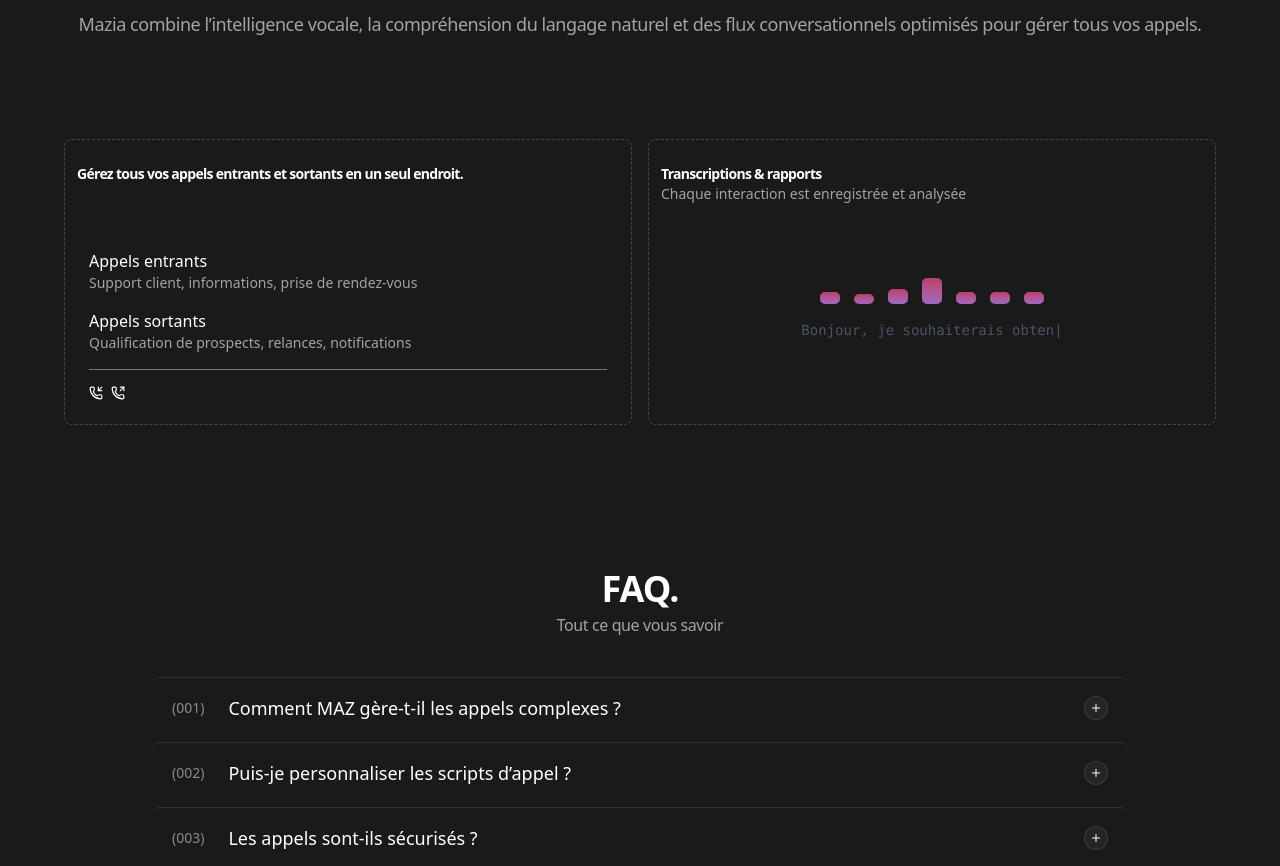
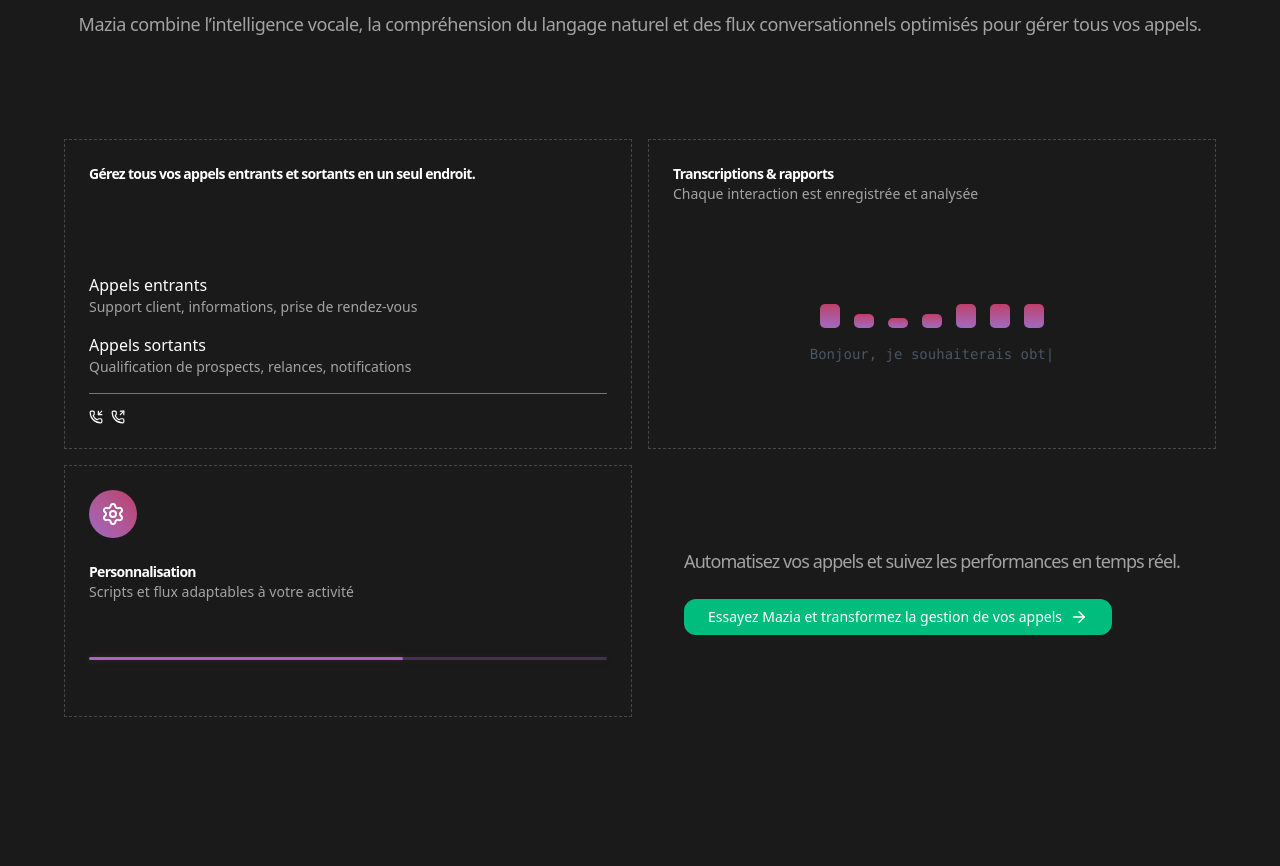
Before and after one commit to Itsnotxarwa/maziaapp, a React (Vite) app: page / in a window 1280 px wide. Shown: the part 1900-2766 px from the top of the page. Built offline with nearby package versions, Linux system fonts and the light colour scheme.

Commit message:
update features section

```diff
--- a/src/HomeComponents/FeaturesSection.jsx
+++ b/src/HomeComponents/FeaturesSection.jsx
@@ -1,4 +1,4 @@
-import { PhoneIncoming, PhoneOutgoing } from "lucide-react";
+import { ArrowRight, PhoneIncoming, PhoneOutgoing, Settings } from "lucide-react";
 import TranscriptionCardVisual from "../components/TranscriptionCardVisual";
 
 
@@ -16,7 +16,7 @@
                                 </div>
                             </div>
                             <div className="flex-1 grid lg:grid-cols-2 md:grid-cols-2 gap-4">
-                                    <div className="border border-white/20 rounded-lg border-dashed group flex flex-col justify-between space-x-6 text-left p-6">
+                                    <div className="border border-white/20 border-dashed group flex flex-col justify-between space-y-6 text-left p-6">
                                         <div className="w-full">
                                             <h3 className="text-sm text-white font-semibold tracking-tighter">Gérez tous vos appels entrants et sortants en un seul endroit.</h3>
                                         </div>
@@ -35,7 +35,7 @@
                                             </div>
                                         </div>
                                     </div>
-                                    <div className="max-w-3xl border border-white/20 rounded-lg border-dashed group flex flex-col space-x-6 text-left p-6">
+                                    <div className="max-w-3xl border border-white/20 border-dashed group flex flex-col space-y-6 text-left p-6">
                                         <div className="w-full">
                                             <h3 className="text-sm text-white font-semibold tracking-tighter">Transcriptions & rapports</h3>
                                             <p className="text-white/60 text-sm leading-snug">
@@ -44,6 +44,34 @@
                                         </div>
                                             <TranscriptionCardVisual />
                                     </div>
+                                    <div className="max-w-3xl border border-white/20 border-dashed group flex flex-col space-y-6 items-start text-left p-6">
+                                    <div className="w-full">
+                                        <div className="flex items-center justify-center bg-linear-to-tr w-12 h-12 from-[#A068C1] to-[#BD3E69] rounded-full p-0.5">
+                                                <Settings />
+                                        </div>
+                                    </div>
+                                        <div className="w-full">
+                                            <h3 className="text-sm text-white font-semibold tracking-tighter">Personnalisation</h3>
+                                            <p className="text-white/60 text-sm leading-snug">
+                                                Scripts et flux adaptables à votre activité
+                                            </p>
+                                        </div>
+                                        <div className=" w-full">
+                                            <div className="loader">
+                                                <div className="line" /></div>
+                                            </div>
+                                    </div>
+                                    <div className="max-w-3xl mx-auto flex flex-col items-start justify-center text-left space-y-6 h-full">
+                                        <div className="space-y-4">
+                                            <p className="text-lg text-white/60 max-w-2xl tracking-tighter">Automatisez vos appels et suivez les performances en temps réel.</p>
+                                        </div>
+                                        <div>
+                                            <a href="" className="group flex items-center justify-center gap-2 bg-emerald-500 hover:bg-emerald-600 text-white px-6 py-2 rounded-xl font-medium transition-all text-sm cursor-pointer">
+                                                Essayez Mazia et transformez la gestion de vos appels
+                                                <ArrowRight size={18} className="transition duration-300 group-hover:translate-x-2" />
+                                            </a>
+                                        </div>
+                                    </div>
                             </div>
                 </div>
             </section>
--- a/src/index.css
+++ b/src/index.css
@@ -226,3 +226,86 @@
     height: 10px;
   }
 }
+.loader {
+  --main-size: 4em;
+  --text-color: #A068C1;
+  --shine-color: #BD3E6940;
+  --shadow-color: #aaaaaa;
+  display: flex;
+  justify-content: center;
+  align-items: center;
+  overflow: hidden;
+  user-select: none;
+  position: relative;
+  font-size: var(--main-size);
+  font-weight: 900;
+  text-transform: uppercase;
+  color: var(--text-color);
+  width: 100%;
+  height: 100%;
+  filter: drop-shadow(0 0 0.05em var(--shine-color));
+}
+
+
+.loader .line {
+  position: relative;
+  display: flex;
+  align-items: center;
+  justify-content: center;
+  overflow: hidden;
+  height: 0.05em;
+  width: 100%;
+  margin-top: 0.5em;
+  margin-bottom: 0.5em;
+  border-radius: 0.05em;
+}
+
+.loader .line::before {
+  content: "";
+  position: absolute;
+  height: 100%;
+  width: 100%;
+  background-color: var(--text-color);
+  opacity: 0.3;
+}
+
+.loader .line::after {
+  content: "";
+  position: absolute;
+  height: 100%;
+  width: 100%;
+  background-color: var(--text-color);
+  border-radius: 0.05em;
+  transform: translateX(-90%);
+  animation: wobble 2s cubic-bezier(0.5, 0.8, 0.5, 0.2) infinite;
+}
+
+@keyframes wobble {
+  0% {
+    transform: translateX(-90%);
+  }
+  50% {
+    transform: translateX(90%);
+  }
+  100% {
+    transform: translateX(-90%);
+  }
+}
+
+@keyframes scrolling {
+  0% {
+    transform: translateX(-100%);
+  }
+  100% {
+    transform: translateX(100%);
+  }
+}
+
+@keyframes shadow {
+  0% {
+    background-position: -98% 0;
+  }
+  100% {
+    background-position: 102% 0;
+  }
+}
```
